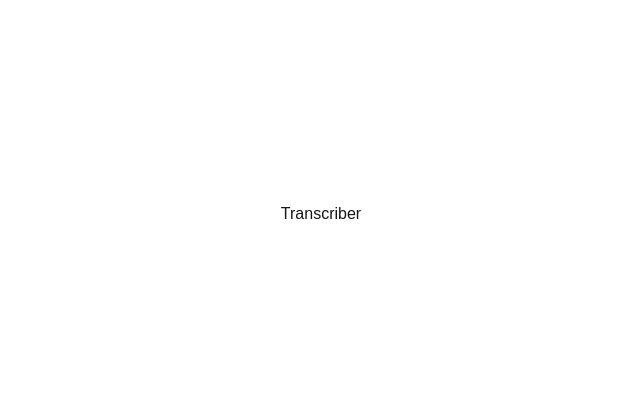
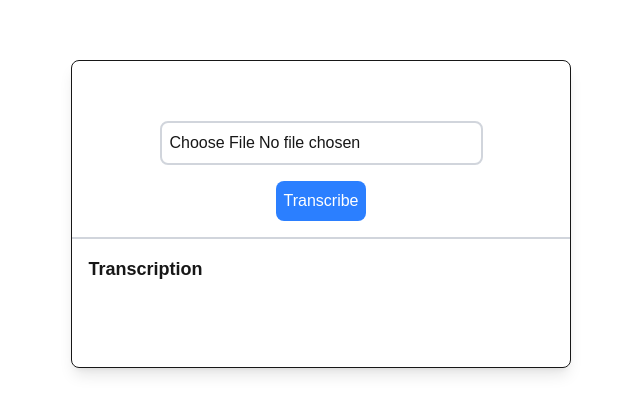
Before and after one commit to subigya-js/audio-transcriber, a Next.js app: page / in a window 1280 px wide. Shown: the part 186-600 px from the top of the page, without its empty margins (319-959 px from the left). Built offline with nearby package versions, Linux system fonts and the light colour scheme.

Commit message:
feat: implement Transcriber component with file input and transcription display

```diff
--- a/src/app/components/Transcriber.tsx
+++ b/src/app/components/Transcriber.tsx
@@ -2,7 +2,22 @@ import React from 'react'
 
 const Transcriber = () => {
     return (
-        <div>Transcriber</div>
+        <div className='border h-[40%] w-[40%] rounded-lg shadow-lg flex flex-col justify-center items-center'>
+            <input
+                type="file"
+                accept="audio/*"
+                className="border-2 border-gray-300 rounded-lg p-2 mb-4"
+            />
+            <button className="bg-blue-500 text-white rounded-lg p-2 mb-4 cursor-pointer">
+                Transcribe
+            </button>
+            <div className="border-t-2 border-gray-300 w-full p-4">
+                <h2 className="text-lg font-bold mb-2">Transcription</h2>
+                <p className="text-gray-700">
+                    {/* Transcription result will be displayed here */}
+                </p>
+            </div>
+        </div>
     )
 }
 
```
